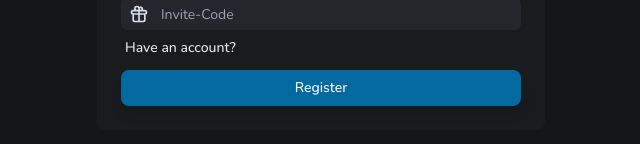
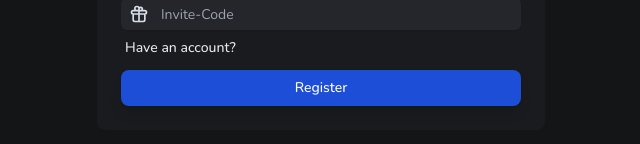
Before and after one commit to barius13/Frontend, a Next.js app: page /register in a window 1280 px wide. In both pictures the pointer is over the button "Register". Shown: the part 440-584 px from the top of the page, without its empty margins (319-959 px from the left). Built offline with nearby package versions, Linux system fonts and the light colour scheme; no server answers.

Commit message:
style: default button colors

```diff
--- a/src/styles/globals.css
+++ b/src/styles/globals.css
@@ -34,7 +34,7 @@
     @apply inline-block font-medium text-sm rounded-lg h-10 bg-blue-600;
   }
   .default:hover {
-    @apply bg-frost-300;
+    @apply bg-blue-700;
   }
   .primary {
     @apply inline-block font-medium text-sm rounded-lg h-10 bg-blue-600;
```
